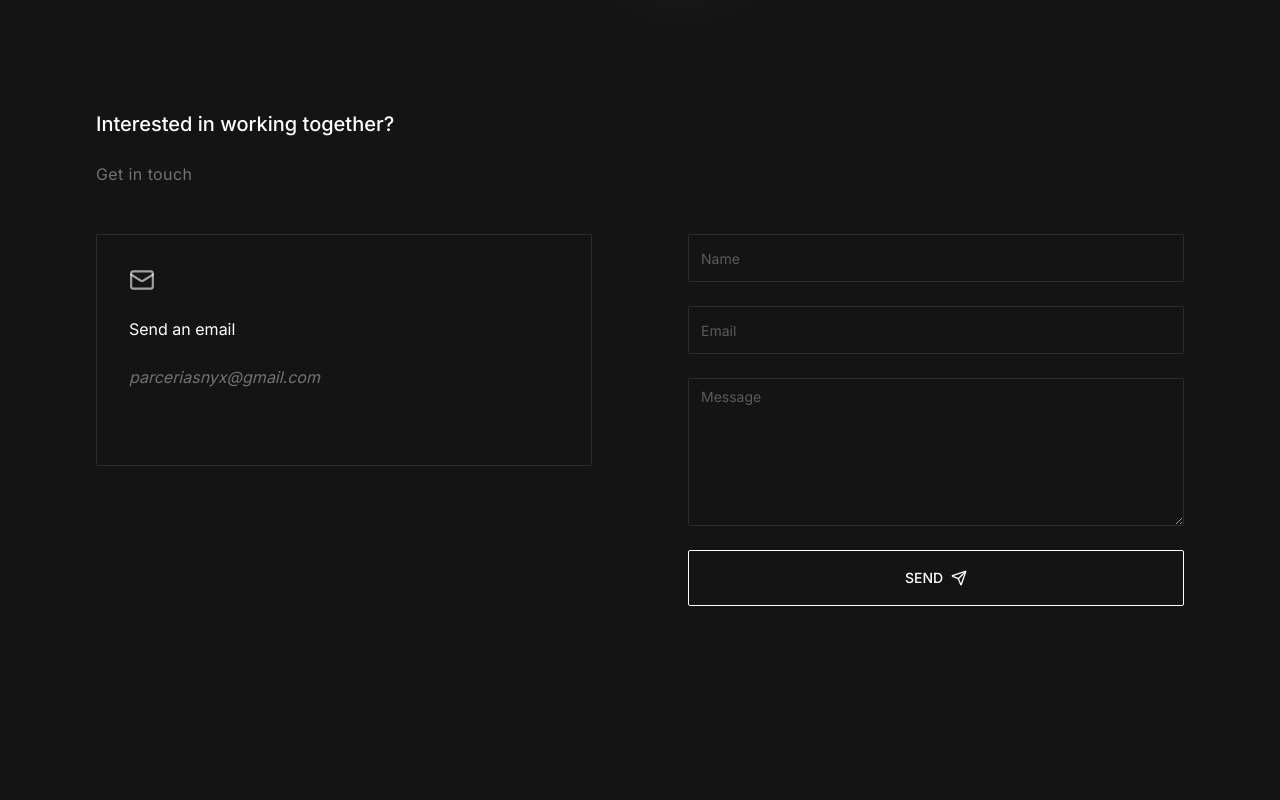
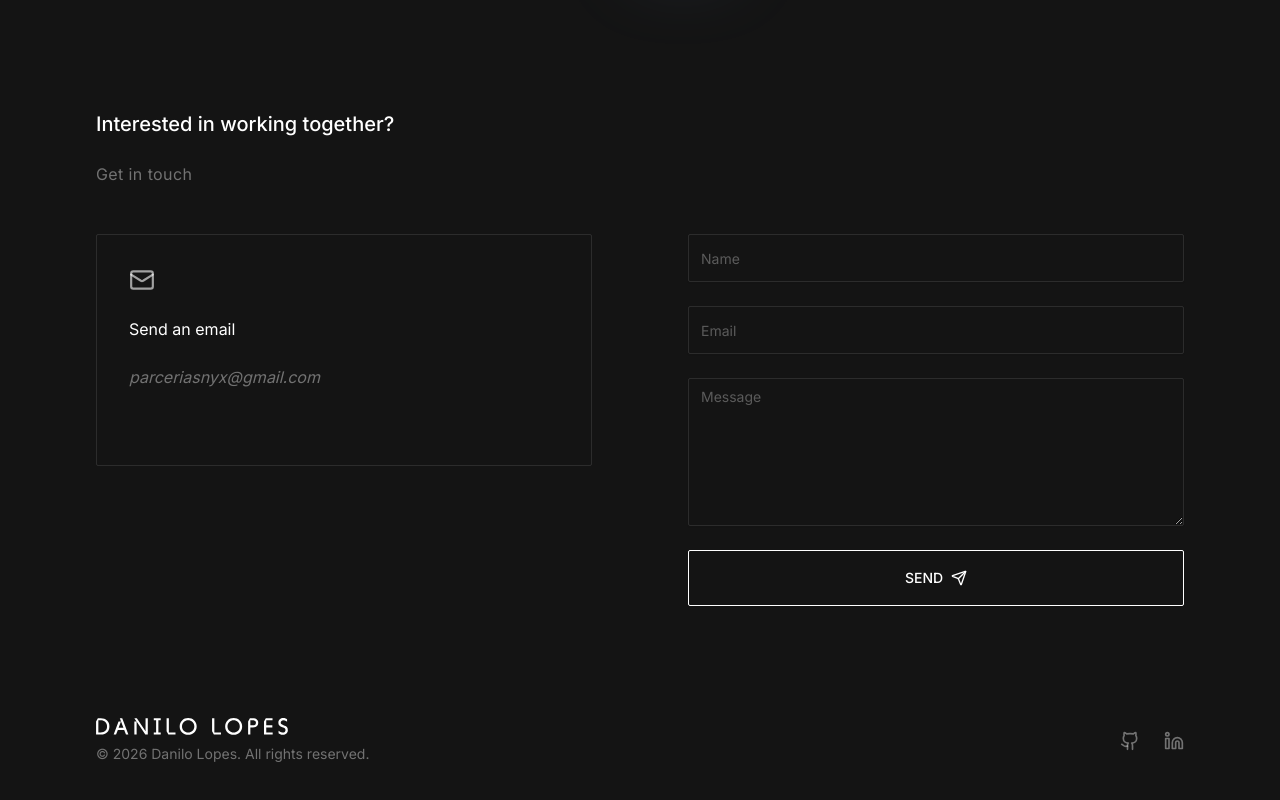
Before and after one commit to danilo1opes/portfolio, a Next.js app in the folder frontend/: page /en in a window 1280 px wide. Shown: the part 2973-3773 px from the top of the page. Before the commit the page ends 3579 px from the top, so only its background shows below. Built offline with nearby package versions, Linux system fonts and the light colour scheme.

Commit message:
✨ feat: New Footer Implemented update

```diff
--- a/frontend/package.json
+++ b/frontend/package.json
@@ -12,8 +12,7 @@
     "@tailwindcss/postcss": "^4.1.18",
     "class-variance-authority": "^0.7.1",
     "clsx": "^2.1.1",
-    "danilo1opes": "link:",
-    "lucide-react": "^0.563.0",
+    "lucide-react": "^0.575.0",
     "motion": "^12.34.0",
     "next": "^16.1.6",
     "next-intl": "^4.8.1",
--- a/frontend/src/app/[locale]/globals.css
+++ b/frontend/src/app/[locale]/globals.css
@@ -51,6 +51,10 @@
 }
 
 @layer base {
+  html {
+    scroll-behavior: smooth;
+  }
+
   img {
     display: block;
     max-width: 100%;
--- a/frontend/src/app/[locale]/page.tsx
+++ b/frontend/src/app/[locale]/page.tsx
@@ -5,6 +5,7 @@ import HeroSection from '@/components/landing/HeroSection';
 import About from '@/components/landing/About';
 import Portfolio from '@/components/landing/Projects/Portfolio';
 import Form from '@/components/landing/Form';
+import Footer from '@/components/common/Footer';
 
 type Props = {
   params: Promise<{ locale: string }>;
@@ -24,6 +25,7 @@ export default function IndexPage({ params }: Props) {
         <Portfolio />
         <Form />
       </main>
+      <Footer />
     </div>
   );
 }
--- /dev/null
+++ b/frontend/src/components/common/Footer.tsx
@@ -0,0 +1,63 @@
+'use client';
+
+import { Github, Linkedin, Instagram } from 'lucide-react';
+import { useTranslations } from 'next-intl';
+import Image from 'next/image';
+import Link from 'next/link';
+
+export default function Footer() {
+  const t = useTranslations('footer');
+
+  return (
+    <footer className="bg-primary" role="contentinfo">
+      <div className="container-section">
+        <div className="flex flex-col items-center text-center gap-6 xl:flex-row xl:items-center xl:justify-between xl:text-left pt-28 mb-12">
+          {/* Logo */}
+          <div className="flex flex-col items-center gap-2 xl:items-start">
+            <Link href="/" aria-label="Danilo Lopes - Home">
+              <Image
+                src="/logo.svg"
+                width={160}
+                height={40}
+                priority
+                sizes="(min-width: 1280px) 220px, 160px"
+                alt="Danilo Lopes"
+                className="h-auto w-40 xl:w-48 2xl:w-56"
+              />
+            </Link>
+            {/* Copyright */}
+            <address className="not-italic text-white/40 text-sm">
+              © {new Date().getFullYear()} Danilo Lopes. {t('description')}
+            </address>
+          </div>
+
+          {/* Social */}
+          <nav aria-label="Redes sociais">
+            <ul className="flex items-center gap-6">
+              <li>
+                <Link
+                  href="https://github.com/danilo1opes"
+                  target="_blank"
+                  aria-label="Github"
+                  className="text-white/40 hover:text-white transition"
+                >
+                  <Github size={20} aria-hidden="true" />
+                </Link>
+              </li>
+              <li>
+                <Link
+                  href="https://www.linkedin.com/in/danilo-1opes/"
+                  target="_blank"
+                  aria-label="LinkedIn"
+                  className="text-white/40 hover:text-white transition"
+                >
+                  <Linkedin size={20} aria-hidden="true" />
+                </Link>
+              </li>
+            </ul>
+          </nav>
+        </div>
+      </div>
+    </footer>
+  );
+}
--- a/frontend/src/messages/en.json
+++ b/frontend/src/messages/en.json
@@ -148,5 +148,8 @@
     "email": "Email",
     "message": "Message",
     "button": "Send"
+  },
+  "footer": {
+    "description": "All rights reserved."
   }
 }
--- a/frontend/src/messages/pt.json
+++ b/frontend/src/messages/pt.json
@@ -148,5 +148,8 @@
     "email": "Email",
     "message": "Mensagem",
     "button": "Enviar"
+  },
+  "footer": {
+    "description": "Todos os direitos reservados."
   }
 }
```
Also changed, not shown: 1 other file (tests, documents, lock files or other folders).
